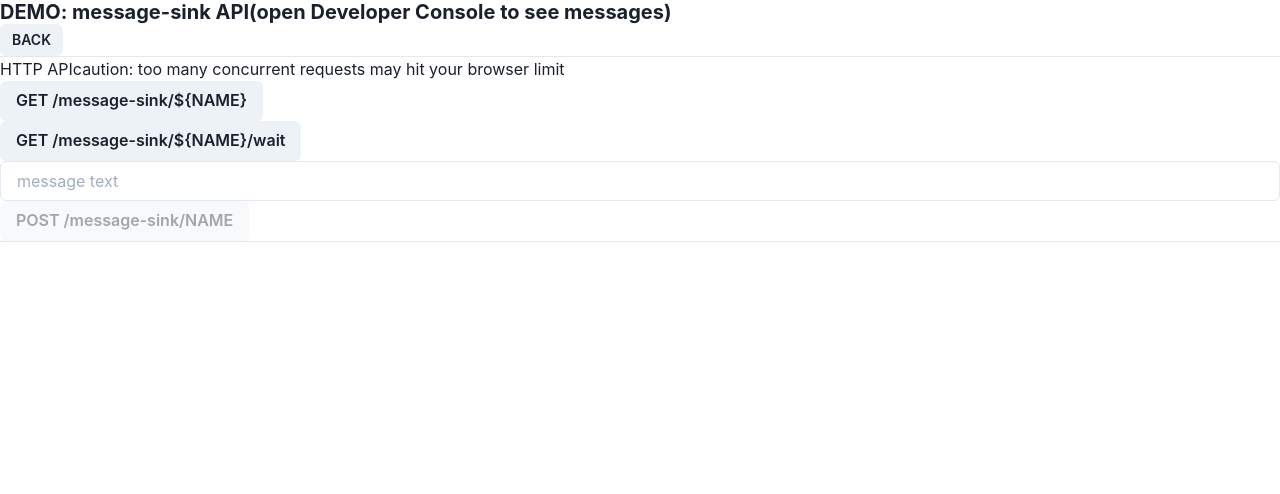
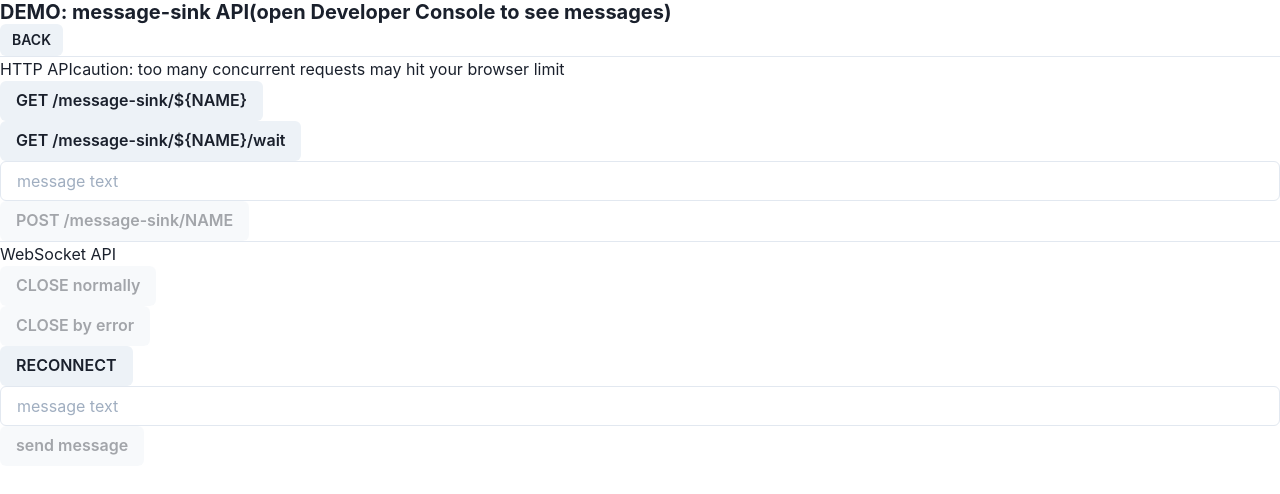
Before and after one commit to jokester/fullstack-playground, a Next.js app in the folder client-web/: page /message-sink/1 in a window 1280 px wide. Shown: the top 494 px of the page. Built offline with nearby package versions, Linux system fonts and the light colour scheme; no server answers.

Commit message:
MessageSinkWsDemo

```diff
--- a/client-web/pages/message-sink/[sinkName].tsx
+++ b/client-web/pages/message-sink/[sinkName].tsx
@@ -9,7 +9,7 @@ const MessageSinkShowPage: React.FC = () => {
   const { sinkName } = router.query as { sinkName: string };
 
   return (
-    <div className="max-w-screen-sm mx-auto pt-24">
+    <div className="max-w-screen-sm mx-auto pt-24 px-2 md:px-0">
       <DefaultMeta title={sinkName ? `${sinkName} | Message Sink DEMO` : `Message Sink Demo`} />
       <div className="h-24">
         <Heading as="h1" className="text-center " fontSize="xl">
--- a/client-web/pages/message-sink/index.tsx
+++ b/client-web/pages/message-sink/index.tsx
@@ -2,12 +2,12 @@ import React from 'react';
 import { MessageSinkPicker } from '../../src/message-sink/message-sink';
 import { useRouter } from 'next/router';
 import { Heading } from '@chakra-ui/react';
-import {DefaultMeta} from "../../src/components/meta/default-meta";
+import { DefaultMeta } from '../../src/components/meta/default-meta';
 
 const MessageSinkIndexPage: React.FC = () => {
   const router = useRouter();
   return (
-    <div className="max-w-screen-sm mx-auto pt-24">
+    <div className="max-w-screen-sm mx-auto pt-24 px-2 md:px-0">
       <DefaultMeta title="Message Sink DEMO" />
       <div className="h-24">
         <Heading as="h1" fontSize="xl" className="text-center">
--- a/client-web/src/message-sink/message-sink-api.ts
+++ b/client-web/src/message-sink/message-sink-api.ts
@@ -26,7 +26,7 @@ export class MessageSinkApi {
     return fetch(this.sinkEndpoint, { method: 'POST', body: msg }).then((res) => res.json());
   }
 
-  createSocketURL(sinkName: string): string {
+  createSocketURL(): string {
     return this.sinkEndpoint.replace(/^http/i, 'ws') + '/ws';
   }
 
--- a/client-web/src/message-sink/message-sink.tsx
+++ b/client-web/src/message-sink/message-sink.tsx
@@ -2,6 +2,7 @@ import { FC, useEffect, useMemo, useRef, useState } from 'react';
 import { Box, Button, Input } from '@chakra-ui/react';
 import { webSocket, WebSocketSubject } from 'rxjs/webSocket';
 import { MessageSinkApi } from './message-sink-api';
+import { useCounter } from 'react-use';
 
 const API_ROOT = 'http://127.0.0.1:8082';
 
@@ -31,6 +32,7 @@ export const MessageSinkDemo: FC<{ onClose?(): void; sinkName: string }> = (prop
       <hr />
       <MessageSinkHttpDemo api={api} />
       <hr />
+      <MessageSinkWsDemo api={api} />
     </div>
   );
 };
@@ -88,23 +90,135 @@ const MessageSinkHttpDemo: FC<{ api: MessageSinkApi }> = (props) => {
   );
 };
 
-const MessageSinkWsDemo: FC<{ wsUrl: string }> = (props) => {
-  interface SocketEntities {
+const MessageSinkWsDemo: FC<{ api: MessageSinkApi }> = (props) => {
+  interface ConnState {
     subject: WebSocketSubject<string>;
     isOpen: boolean;
   }
 
-  const [s, setS] = useState<null | SocketEntities>(null);
+  const [msgDraft, setMsgDraft] = useState<string>('');
+  const [conn, setConn] = useState<null | ConnState>(null);
+
+  const [connectId, connectCounter] = useCounter();
 
   useEffect(() => {
-    setS(null);
+    setConn(null);
+
+    const connTag = `Conn#${connectId}`;
+
+    const patchState = (patch: Partial<ConnState>) => {
+      setConn((orig) => {
+        if (orig?.subject === subject) {
+          return {
+            ...orig,
+            ...patch,
+          };
+        } else return orig;
+      });
+    };
+
     const subject = webSocket<string>({
-      url: props.wsUrl,
+      url: props.api.createSocketURL(),
       serializer: (value) => value,
       deserializer: (e) => e.data as string,
+
+      openObserver: {
+        next(ev) {
+          console.debug(connTag, 'openObserver next', ev);
+          patchState({ isOpen: true });
+        },
+        complete() {
+          console.debug(connTag, 'openObserver complete');
+        },
+        error(e) {
+          console.debug(connTag, 'openObserver error', e);
+        },
+      },
+
+      closeObserver: {
+        next(ev) {
+          console.debug(connTag, 'closeObserver next', ev);
+          patchState({ isOpen: false });
+        },
+        complete() {
+          console.debug('closeObserver complete');
+        },
+        error(e) {
+          console.debug('closeObserver error', e);
+        },
+      },
     });
-    // TODO: xxx
-  }, [props.wsUrl]);
 
-  return null;
+    const incomingMsg = subject.subscribe({
+      next(value: string) {
+        console.debug(connTag, `incomingMsg next`, JSON.parse(value));
+      },
+      complete() {
+        console.debug(connTag, `incomingMsg complete`);
+      },
+      error(err: unknown) {
+        console.debug(connTag, `incomingMsg error`, err);
+      },
+    });
+
+    setConn({
+      subject,
+      isOpen: false,
+    });
+
+    return () => {
+      console.debug('closing connection');
+      incomingMsg.unsubscribe(); // this closes connection
+    };
+  }, [connectId]);
+
+  const onRestart = () => connectCounter.inc();
+
+  const onClose = () => {
+    if (conn?.isOpen) {
+      conn.subject.complete();
+    }
+  };
+
+  const onError = () => {
+    if (conn?.isOpen) {
+      conn.subject.error({
+        /** @see https://developer.mozilla.org/en-US/docs/Web/API/CloseEvent/code */
+        code: 3000,
+        reason: 'client disconnect as error',
+      });
+    }
+  };
+
+  const onSend = () => {
+    if (conn?.isOpen && msgDraft) {
+      setMsgDraft('');
+      conn.subject.next(msgDraft);
+    }
+  };
+
+  return (
+    <div className="space-y-4">
+      <div>WebSocket API</div>
+      <div>
+        <Button isDisabled={!conn?.isOpen} onClick={onClose}>
+          CLOSE normally
+        </Button>
+      </div>
+      <div>
+        <Button isDisabled={!conn?.isOpen} onClick={onError}>
+          CLOSE by error
+        </Button>
+      </div>
+      <div>
+        <Button onClick={onRestart}>RECONNECT</Button>
+      </div>
+      <div>
+        <Input value={msgDraft} placeholder="message text" onChange={(ev) => setMsgDraft(ev.target.value)} />
+        <Button disabled={!msgDraft || !conn?.isOpen} onClick={onSend}>
+          send message
+        </Button>
+      </div>
+    </div>
+  );
 };
```
